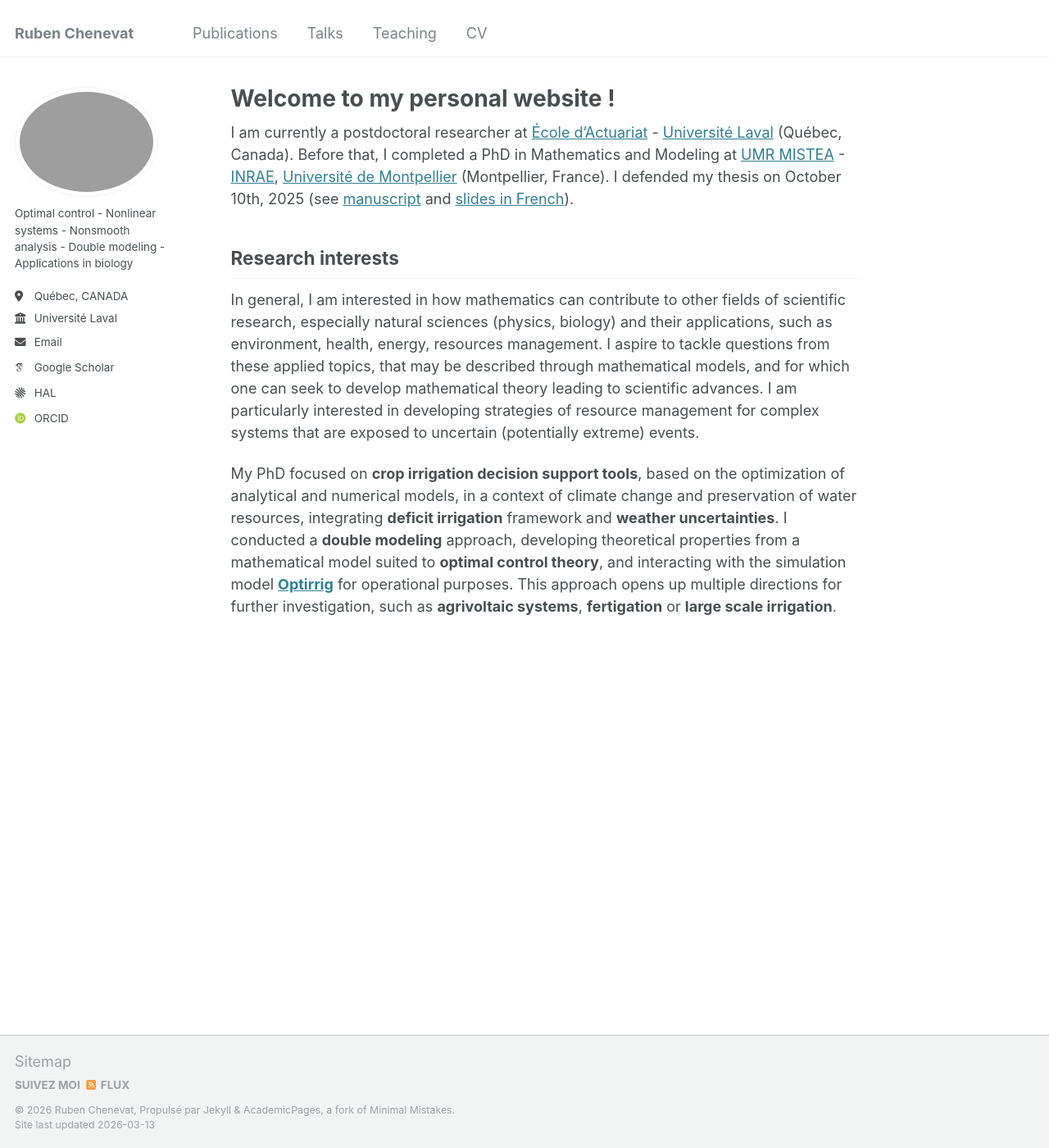
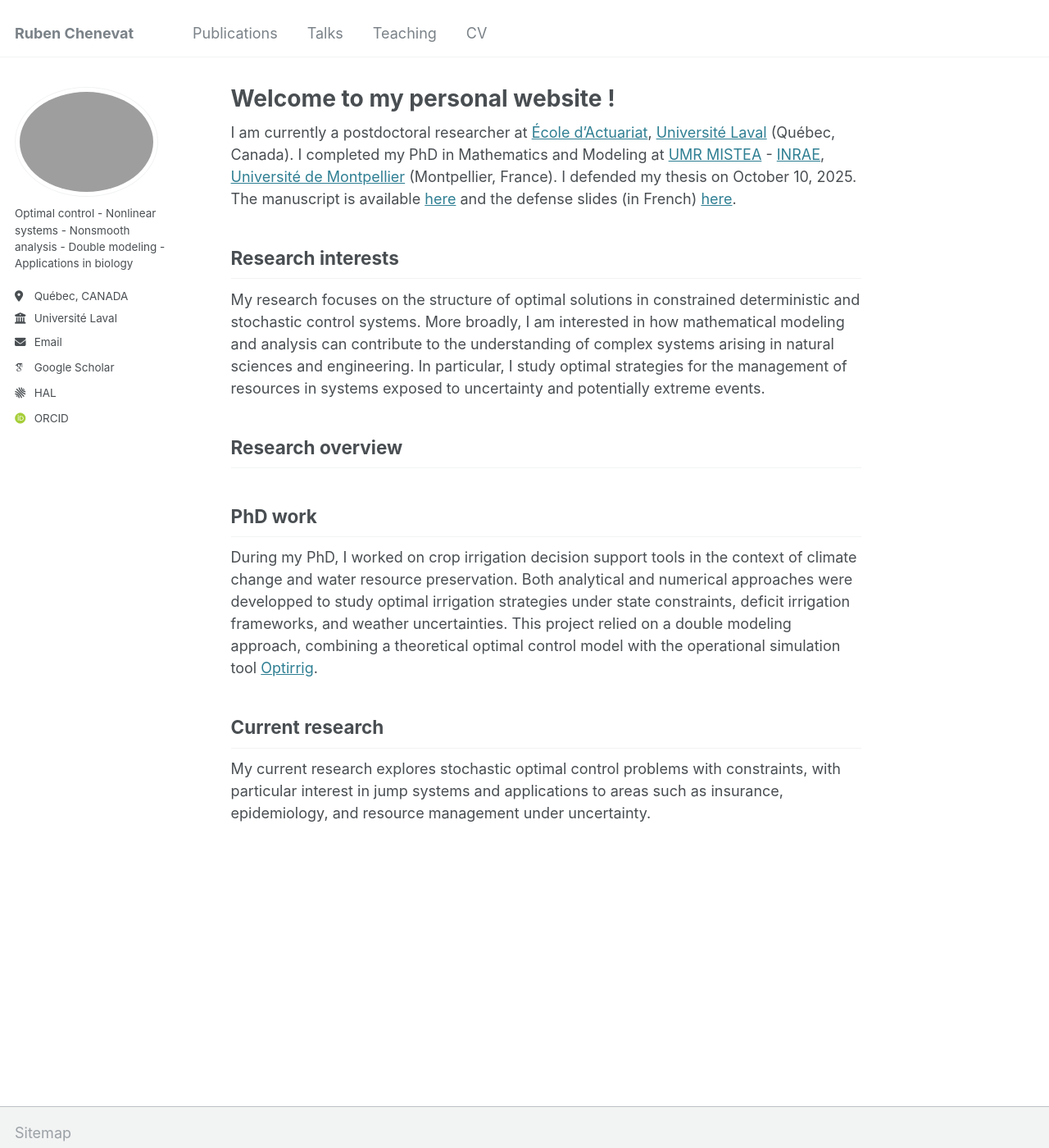
Before and after one commit to rubenchenevat/rubenchenevat.github.io, a Jekyll site: the page built from _pages/about.md, in a window 1280 px wide and 1400 px high. Shown: the whole window at 82% size. Built offline with Jekyll 4.4.1, drawn with Linux system fonts in a browser that asks for light colours; some web fonts are replaced.

Commit message:
Update about.md

```diff
--- a/_pages/about.md
+++ b/_pages/about.md
@@ -7,19 +7,24 @@ redirect_from:
   - /about.html
 ---
 
-I am currently a postdoctoral researcher at [&Eacute;cole d'Actuariat](https://www.fsg.ulaval.ca/departements/ecole-dactuariat){:target="_blank"} - [Université Laval](https://www.ulaval.ca/){:target="_blank"} (Québec, Canada). Before that, I completed a PhD in Mathematics and Modeling at [UMR MISTEA](https://eng-mistea.montpellier.hub.inrae.fr/){:target="_blank"} - [INRAE](https://www.inrae.fr/en){:target="_blank"}, [Université de Montpellier](https://www.umontpellier.fr/en/){:target="_blank"} (Montpellier, France). I defended my thesis on October 10th, 2025 (see [manuscript](https://hal.science/tel-05325824v1){:target="_blank"} and [slides in French](/files/Soutenance_de_these_Vweb.pdf){:target="_blank"}).
+I am currently a postdoctoral researcher at [&Eacute;cole d'Actuariat](https://www.fsg.ulaval.ca/departements/ecole-dactuariat){:target="_blank"}, [Université Laval](https://www.ulaval.ca/){:target="_blank"} (Québec, Canada). I completed my PhD in Mathematics and Modeling at [UMR MISTEA](https://eng-mistea.montpellier.hub.inrae.fr/){:target="_blank"} - [INRAE](https://www.inrae.fr/en){:target="_blank"}, [Université de Montpellier](https://www.umontpellier.fr/en/){:target="_blank"} (Montpellier, France). I defended my thesis on October 10, 2025. The manuscript is available [here](https://hal.science/tel-05325824v1){:target="_blank"} and the defense slides (in French) [here](/files/Soutenance_de_these_Vweb.pdf){:target="_blank"}.
 
 
 Research interests
 ------
-In general, I am interested in how mathematics can contribute to other fields of scientific research, especially natural sciences (physics, biology) and their applications, such as environment, health, energy, resources management. I aspire to tackle questions from these applied topics, that may be described through mathematical models, and for which one can seek to develop mathematical theory leading to scientific advances. I am particularly interested in developing strategies of resource management for complex systems that are exposed to uncertain (potentially extreme) events.
+My research focuses on the structure of optimal solutions in constrained deterministic and stochastic control systems. More broadly, I am interested in how mathematical modeling and analysis can contribute to the understanding of complex systems arising in natural sciences and engineering. In particular, I study optimal strategies for the management of resources in systems exposed to uncertainty and potentially extreme events.
 
-My PhD focused on <strong>crop irrigation decision support tools</strong>, based on the optimization of analytical and numerical models, in a context of climate change and preservation of water resources, integrating <strong>deficit irrigation</strong> framework and <strong>weather uncertainties</strong>. I conducted a <strong>double modeling</strong> approach, developing theoretical properties from a mathematical model suited to <strong>optimal control theory</strong>, and interacting with the simulation model <strong>[Optirrig](https://www.g-eau.fr/index.php/en/productions/software/item/1036-optirrig-generation-analyse-et-optimisation-de-scenarios-d-irrigation-pour-les-cultures)</strong> for operational purposes. This approach opens up multiple directions for further investigation, such as <strong>agrivoltaic systems</strong>, <strong>fertigation</strong> or <strong>large scale irrigation</strong>.
+Research overview
+------
 
-<!--
-Current works
-------
--->
+PhD work
+---
+During my PhD, I worked on crop irrigation decision support tools in the context of climate change and water resource preservation. Both analytical and numerical approaches were developped to study optimal irrigation strategies under state constraints, deficit irrigation frameworks, and weather uncertainties. This project relied on a double modeling approach, combining a theoretical optimal control model with the operational simulation tool [Optirrig](https://www.g-eau.fr/index.php/en/productions/software/item/1036-optirrig-generation-analyse-et-optimisation-de-scenarios-d-irrigation-pour-les-cultures).
+
+
+Current research
+---
+My current research explores stochastic optimal control problems with constraints, with particular interest in jump systems and applications to areas such as insurance, epidemiology, and resource management under uncertainty.
 
 
 
```
